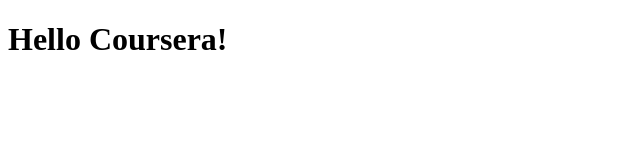
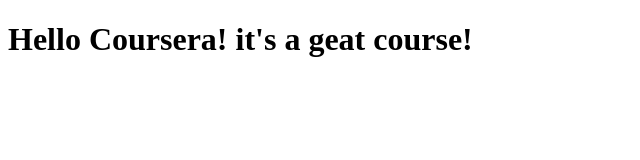
Before and after one commit to Thorfinduss/Coursera-test, a plain HTML site: page site/index.html in a window 1280 px wide. Shown: the whole page, without its empty margins (0-640 px from the left). Drawn offline with Linux system fonts and the light colour scheme.

Commit message:
New small change to page.

```diff
--- a/site/index.html
+++ b/site/index.html
@@ -1,9 +1,9 @@
 <!DOCTYPE html>
 <html>
 <head>
-	<title>Hello Coursera. it's a geat course!</title>
+	<title>Hello Coursera. </title>
 </head>
 <body>
-<H1>Hello Coursera!</H1>
+<H1>Hello Coursera! it's a geat course!</H1>
 </body>
 </html>
```
